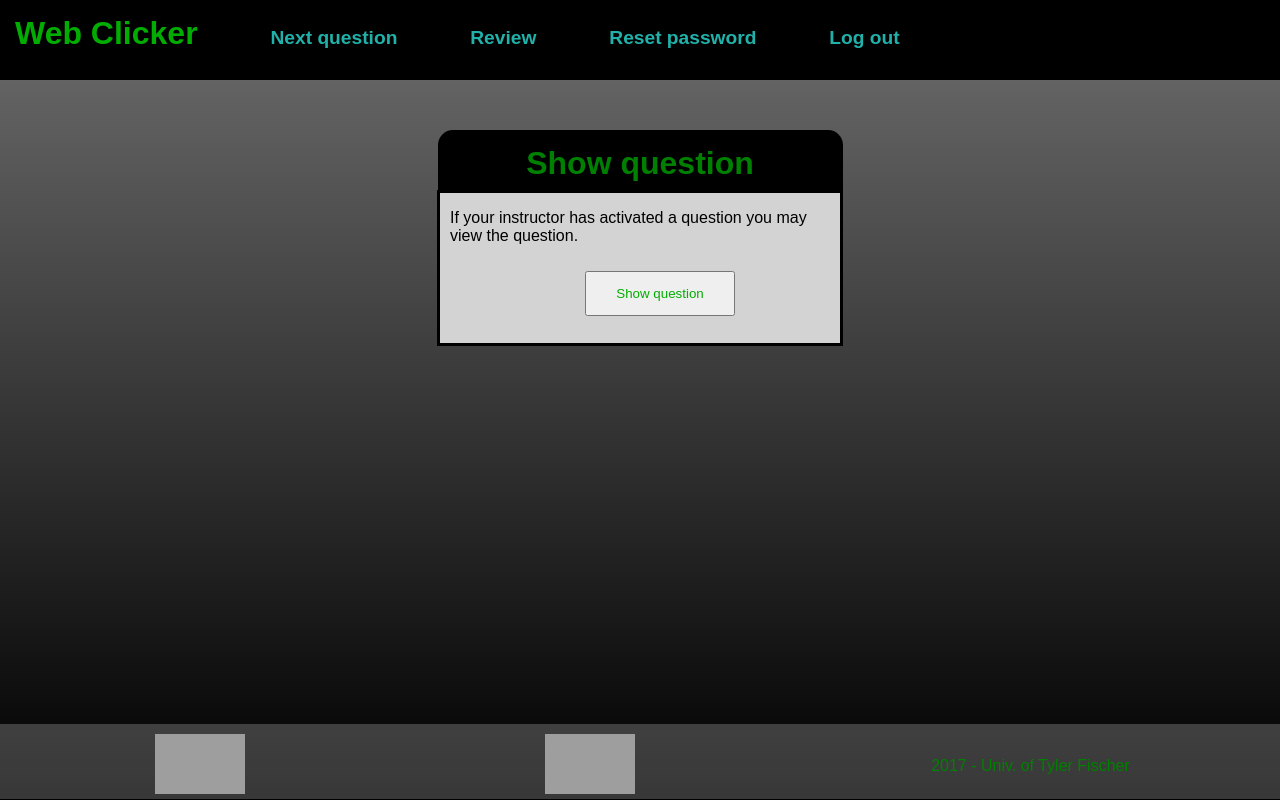
After one commit to LazyFish77/web-clicker, a PHP site: page /Client/Student/next-question.html in a window 1280 px wide. The commit adds this page. Run offline with PHP 8.4, Linux system fonts and the light colour scheme; grey boxes are pictures that could not be loaded.

Commit message:
Cory branch (#4)
* feat(links): Added self-validate HTML link to all pages

* chore(readme.txt): removed extra '.txt'

* feat(login): adding appropriate error message for invalid login

* chore(all): changed log out link to login-page.php

* refactor(login): incorrect credentials displays error msg on login page

* refactor(login): removed border from error msg

* refactor(login): changed wording of error msg

* refactor(submit btn): submit button on reset-password has shorter name

```diff
--- a/Client/General/login-page.css
+++ b/Client/General/login-page.css
@@ -253,3 +253,11 @@ li {
     position: relative;
     top: 33px;
 }
+.errors {
+    color: red;
+    padding: 0px;
+    margin-top: 20px;
+    text-align: center;
+    font-size: 18px;
+    font-weight: bold;
+}
--- a/Client/General/verify-password.php
+++ b/Client/General/verify-password.php
@@ -1,4 +1,5 @@
 <!DOCTYPE HTML>
+<?php session_start(); ?>
 <html>
     <head>
         <meta charset="UTF-8">
@@ -25,8 +26,8 @@
                     readfile('../Instructor/create-question.html');
                 }
             } else {
-                echo"Login failed; your credentials were invalid.";
-                return;
+                $_SESSION['errors'] = "Your username or password is incorrect.";
+                header("Location: ./login-page.php");
             }
             include_once('./footer.php')
         ?>
--- /dev/null
+++ b/Client/Student/next-question.html
@@ -0,0 +1,46 @@
+<!DOCTYPE html>
+<html>
+
+<head>
+    <meta name="description" content="Allows students to view the question the instructor has provided.">
+    <meta name="keywords" content="next question">
+    <meta name="author" content="Tyler Fischer">
+    <meta charset="UTF-8">
+    <title>Web Clicker</title>
+    <link rel="stylesheet" href="../General/login-page.css">
+</head>
+
+<body>
+    <div id="nav">
+        <h1 id="navheader">Web Clicker
+            <a href="../Student/next-question.html">Next question</a>
+            <a href="../Student/view-old-question.html">Review</a>
+            <a href="../Student/reset-password.html">Reset password</a>
+            <a href="../General/login-page.php">Log out</a>
+        </h1>
+    </div>
+    <h1 class="loginheader"> Show question</h1>
+    <form class="container" action="../Student/get-next-question.php" method="POST">
+        <p id="showquestionp">
+            If your instructor has activated a question you may view the question.
+        </p>
+        <input id="showquestion" type="submit" name="showquestion" value="Show question" />
+    </form>
+    <footer id="footer">
+        <div>
+            <a href="http://jigsaw.w3.org/css-validator/check/referer">
+                <img class="footerimage" src="http://jigsaw.w3.org/css-validator/images/vcss-blue" alt="Valid CSS!">
+            </a>
+        </div>
+        <div>
+            <a href="https://validator.w3.org/check/referer">
+                <img class="footerimage" src="http://webdev.cs.uwosh.edu/WebCLICKER/public/images/html5_logo.png" alt="\'Valid\' HTML5">
+            </a>
+        </div>
+        <div>
+            <span id="footertext">2017 - Univ. of Tyler Fischer</span>
+        </div>
+    </footer>
+</body>
+
+</html>
```
Also changed, not shown: Client/General/login-page.php (+7 -0 lines), Client/Instructor/scores.html (added, +43 -0 lines), Client/Instructor/create-question.php (line endings or trailing spaces), Client/Instructor/display-question.php (line endings or trailing spaces), Client/Readme.txt (added), Client/Student/reset-password.php (line endings or trailing spaces), Client/Student/view-old-question.php (line endings or trailing spaces).
